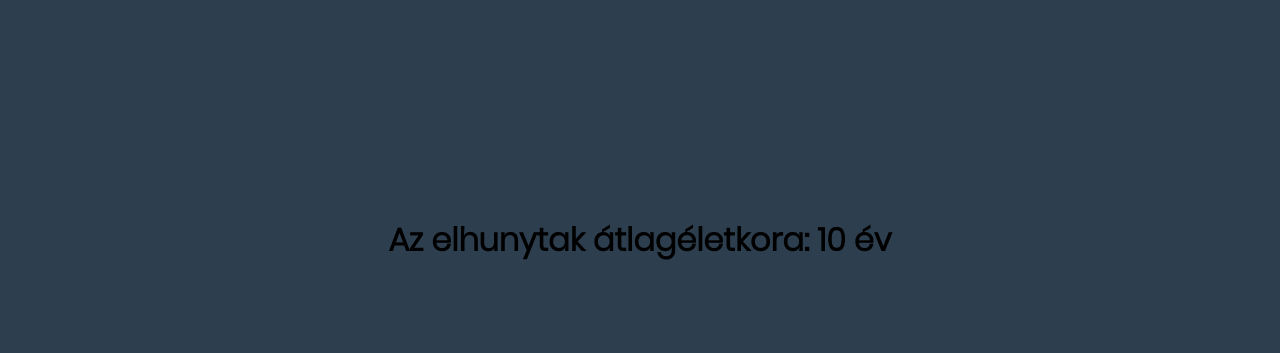
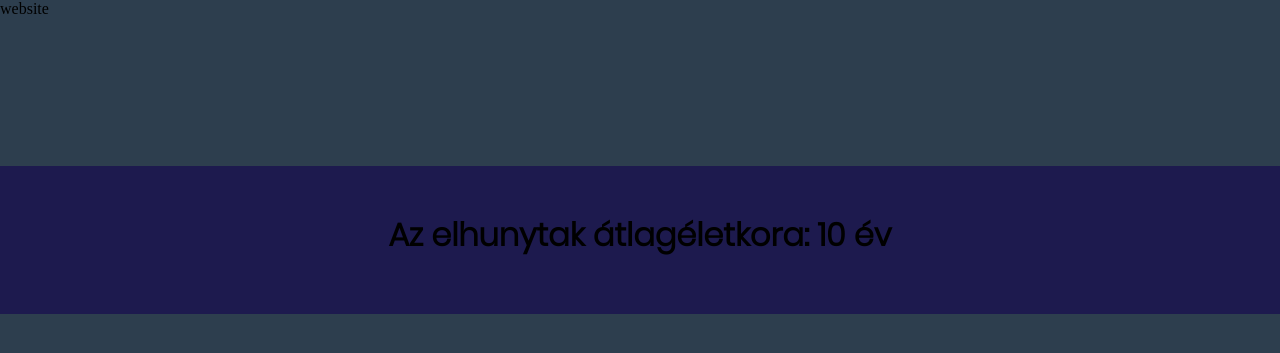
Before and after one commit to MartonCsizmazia/corona_app, a Flask app: template templates/index.html in a window 1280 px wide. Shown: the top 353 px of the page. Run offline with Flask 2, Linux system fonts and the light colour scheme; the template is opened without the code that fills it: most values are stand-ins (such as "Sample title", 1, 10 or a date in 2020).

Commit message:
start of css implement

```diff
--- a/static/css/styles.css
+++ b/static/css/styles.css
@@ -8,18 +8,78 @@
     position: absolute;
     font-family: myFirstFont, serif;
     display: block;
-    background: #2d3e4e;
+    background: #1d1a4e;
     top: 30%;
     left: 50%;
+    width: 100%;
+    height: 100px;
     transform: translate(-50%, -50%);
     padding: 24px;
-
     border-radius: 2px;
-
     justify-content: center;
     text-align: center;
-
     margin: 0 auto; /* Added */
     float: none; /* Added */
     margin-bottom: 10px; /* Added */
+    transition: all 0.5s ease-in-out;
 }
+
+
+
+.new {
+    opacity: 0;
+
+}
+
+.old, .new {
+    transition: opacity 0.5s linear;
+
+}
+
+.wrap:hover .old {
+    opacity: 0;
+}
+.wrap:hover .new {
+    opacity: 1;
+}
+
+
+
+
+
+
+h1 {
+  overflow: hidden;
+}
+.old-text,
+.new-text {
+  display: block;
+
+  transition: opacity 0.8s linear;
+}
+.old-text {
+    height: auto;
+    opacity: 1;
+    width: auto;
+    cursor: pointer;
+}
+.new-text {
+
+    height: 0;
+    opacity: 0;
+    width: 0;
+
+}
+.card:hover .old-text {
+    height: 0;
+    opacity: 0;
+
+
+}
+.card:hover .new-text {
+    vertical-align: top;
+    height: auto;
+    opacity: 1;
+    width: auto;
+
+}
--- a/static/js/script.js
+++ b/static/js/script.js
@@ -1,3 +1,5 @@
+
+
 
 //SECOND SCRIPT CREATED
 const actorRows = document.getElementsByClassName('doctor-row');
--- a/templates/index.html
+++ b/templates/index.html
@@ -10,7 +10,25 @@
 
 <body style = "margin: 0px;background: #2d3e4e;">
     <div class="card">
-        <h1>Az elhunytak átlagéletkora: {{ average }} év</h1>
+          <h1 class="title">
+            <span class="old-text"  id="myButton">Az elhunytak átlagéletkora: {{ average }} év</span>
+            <span class="new-text">Az adatok a  <a href="https://koronavirus.gov.hu/elhunytak" >koronavirus.gov.hu/elhunytak</a> weblapról származnak, látogassa meg a további információkért</span>
+         </h1>
+
     </div>
+
+    <script type="text/javascript">
+    document.getElementById("myButton").onclick = function () {
+        location.href = "https://koronavirus.gov.hu/elhunytak";
+    };
+    </script>
+
+    <div class="wrap">
+    <div class="new">website</div>
+    <div class="old">OLd</div>
+    </div>
+
+
+
 </body>
 </html>
```
